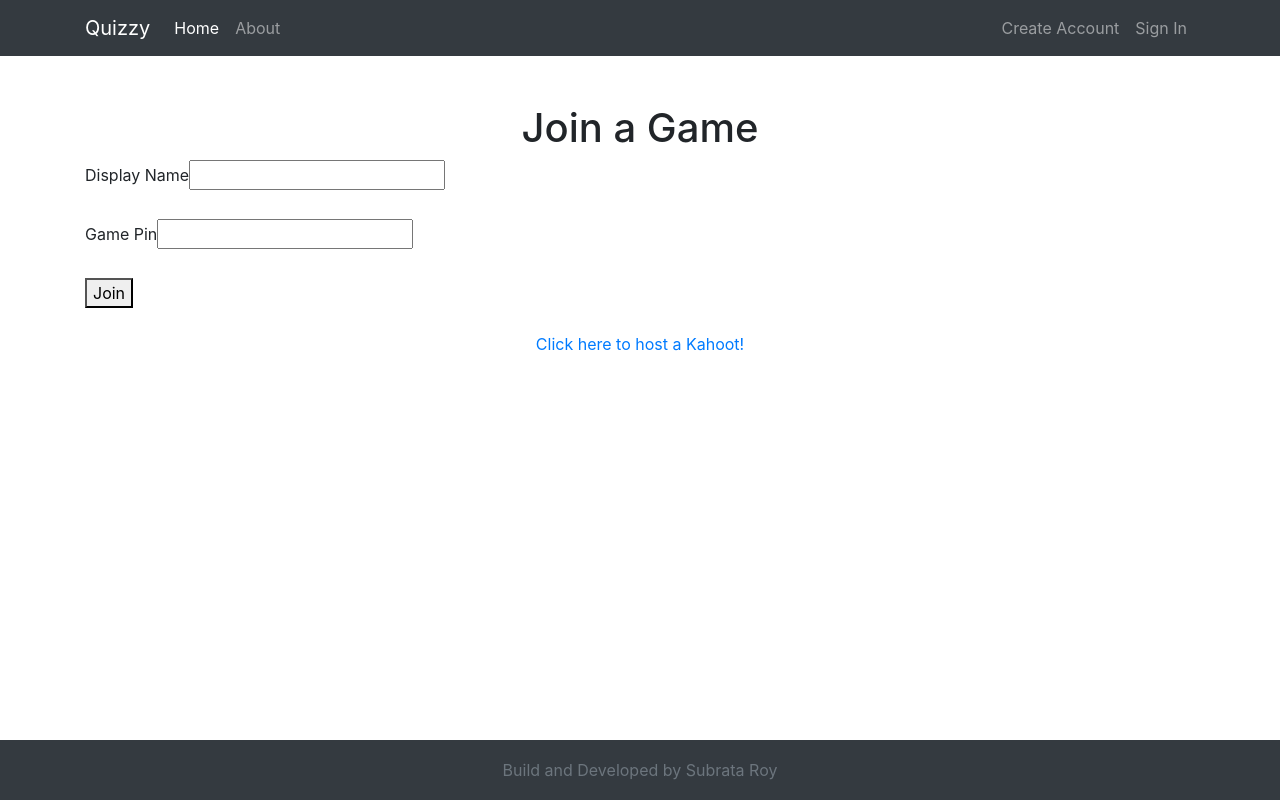
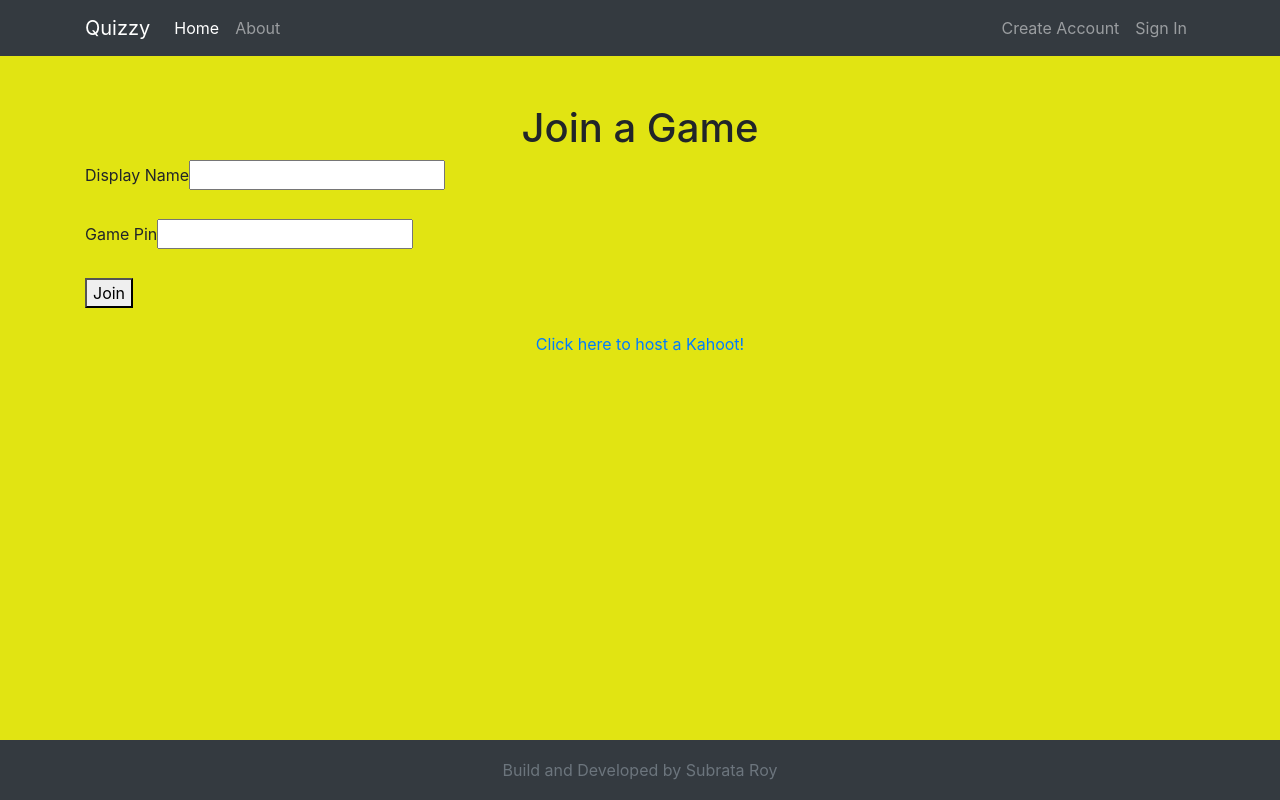
Before and after one commit to subrataroy321/quizzy, a React (Create React App) app in the folder frontend/: page / in a window 1280 px wide. Built offline with nearby package versions, Linux system fonts and the light colour scheme; no server answers.

Commit message:
[Welcome.css] add body color animation

```diff
--- a/frontend/src/components/Welcome.css
+++ b/frontend/src/components/Welcome.css
@@ -0,0 +1,28 @@
+@keyframes bgcolor {
+    0% {
+        background-color: #45a3e5
+    }
+
+    30% {
+        background-color: #66bf39
+    }
+
+    60% {
+        background-color: #ebe70f
+    }
+
+    90% {
+        background-color: rgb(52, 64, 224)
+    }
+
+    100% {
+        background-color: #864cbf
+    }
+}
+
+body {
+    -webkit-animation: bgcolor 20s infinite;
+    animation: bgcolor 10s infinite;
+    -webkit-animation-direction: alternate;
+    animation-direction: alternate;
+}
```
